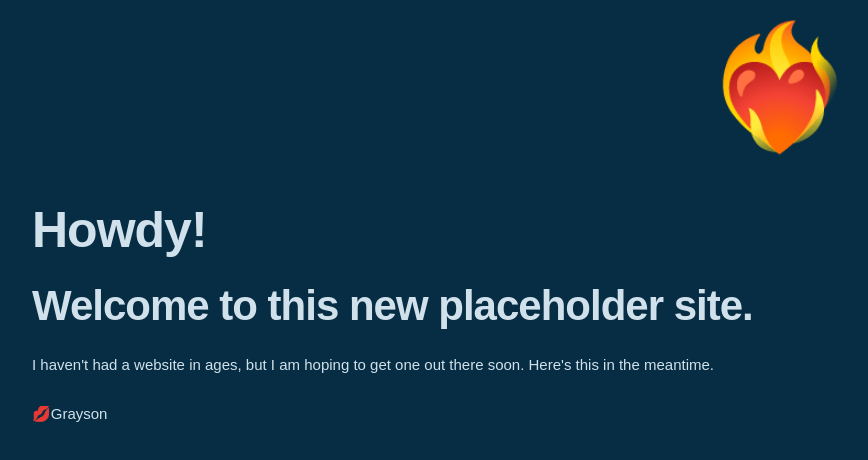
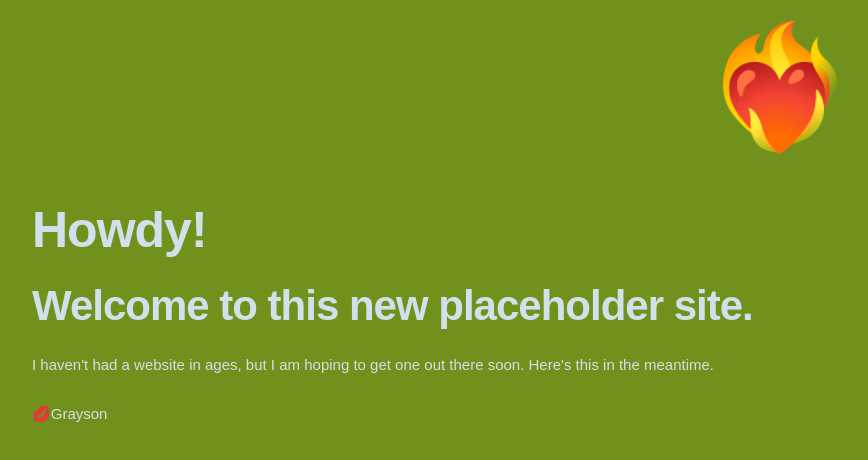
Before and after one commit to graysonhary/graysonhary, a plain HTML site: page index.html in a window 1280 px wide. Shown: the whole page, without its empty margins (128-996 px from the left). Drawn offline with Linux system fonts and the light colour scheme; a web font is replaced by a local one.

Commit message:
Update skeleton.css

```diff
--- a/css/skeleton.css
+++ b/css/skeleton.css
@@ -26,7 +26,7 @@
 */
 
 body {
-  background: rgb(6, 45, 67);
+  background: rgb(112, 145, 28);
 }
 
 /* Grid
```
